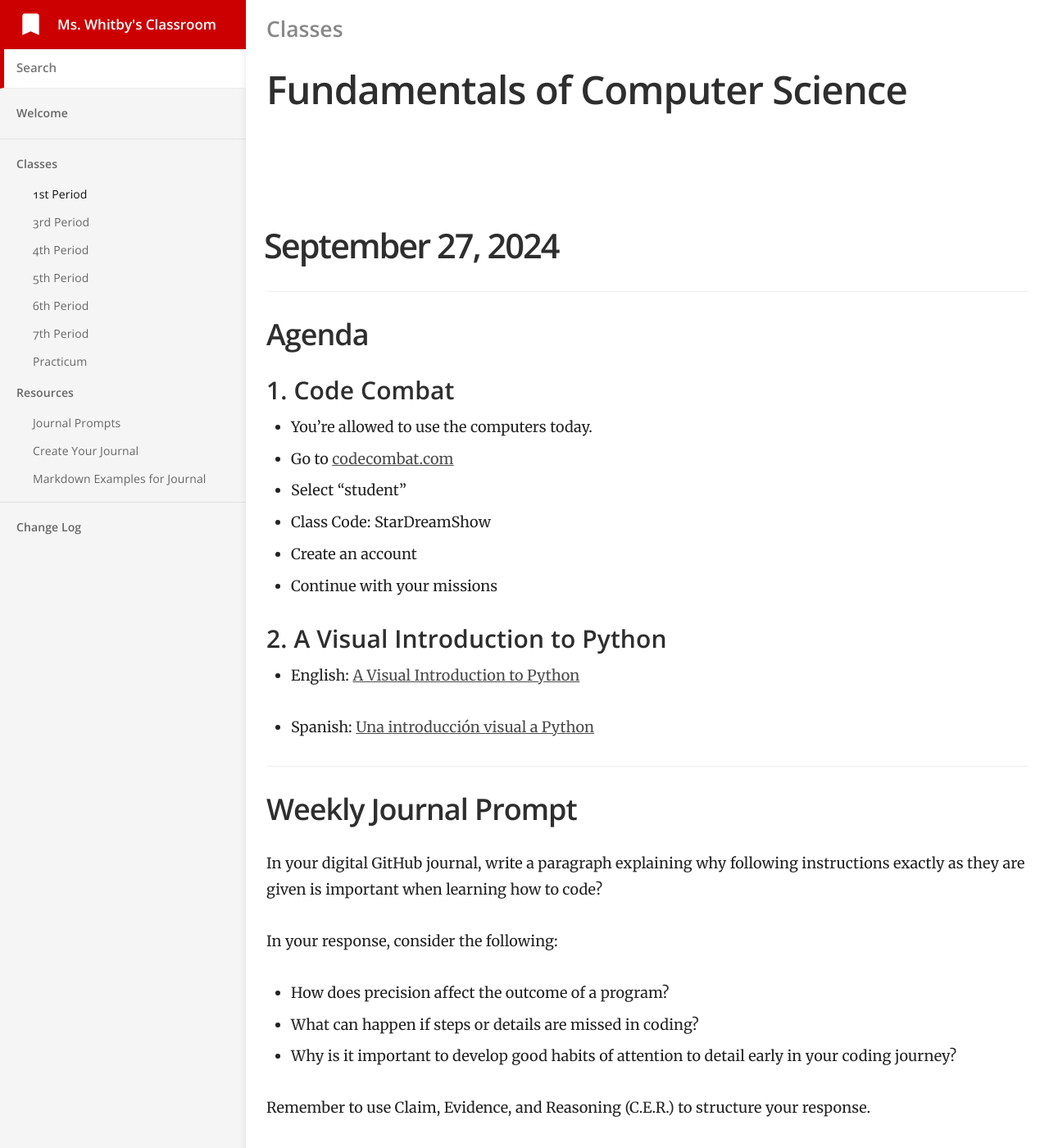
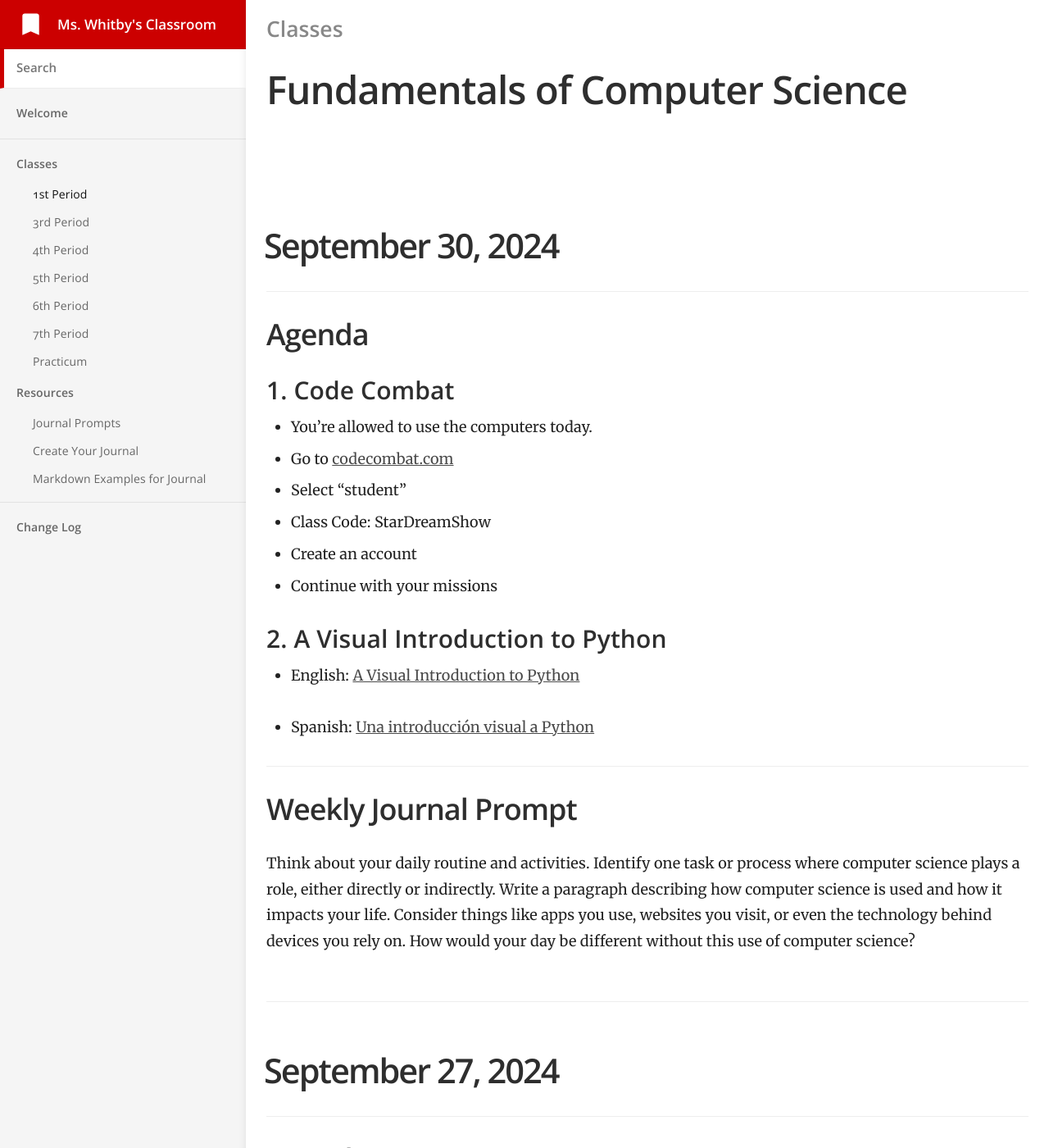
Before and after one commit to mswhitby/classroom, a Jekyll site: the page built from _docs/classes/1st.md, in a window 1280 px wide and 1400 px high. Shown: the whole window at 82% size. Built offline with Jekyll 4.4.1, drawn with Linux system fonts in a browser that asks for light colours.

Commit message:
Updated lessons

```diff
--- a/_docs/classes/1st.md
+++ b/_docs/classes/1st.md
@@ -4,6 +4,31 @@ subtitle: Fundamentals of Computer Science
 category: Classes
 order: 1
 ---
+
+# September 30, 2024
+
+## Agenda
+
+### 1. Code Combat
+
+- You're allowed to use the computers today.
+- Go to [codecombat.com](https://codecombat.com)
+- Select "student"
+- Class Code: StarDreamShow
+- Create an account
+- Continue with your missions
+
+### 2. A Visual Introduction to Python
+
+- English: [A Visual Introduction to Python](https://hourofpython.trinket.io/a-visual-introduction-to-python#/welcome/an-hour-of-code)
+
+- Spanish: [Una introducción visual a Python](https://hourofpython.com/una-introduccion-visual-a-python/index.html)
+
+## Weekly Journal Prompt
+
+Think about your daily routine and activities. Identify one task or process where computer science plays a role, either directly or indirectly. Write a paragraph describing how computer science is used and how it impacts your life. Consider things like apps you use, websites you visit, or even the technology behind devices you rely on. How would your day be different without this use of computer science?
+
+----
 
 # September 27, 2024
 
@@ -36,6 +61,7 @@ In your response, consider the following:
 
 Remember to use Claim, Evidence, and Reasoning (C.E.R.) to structure your response.
 
+----
 
 # September 26, 2024
 
```
